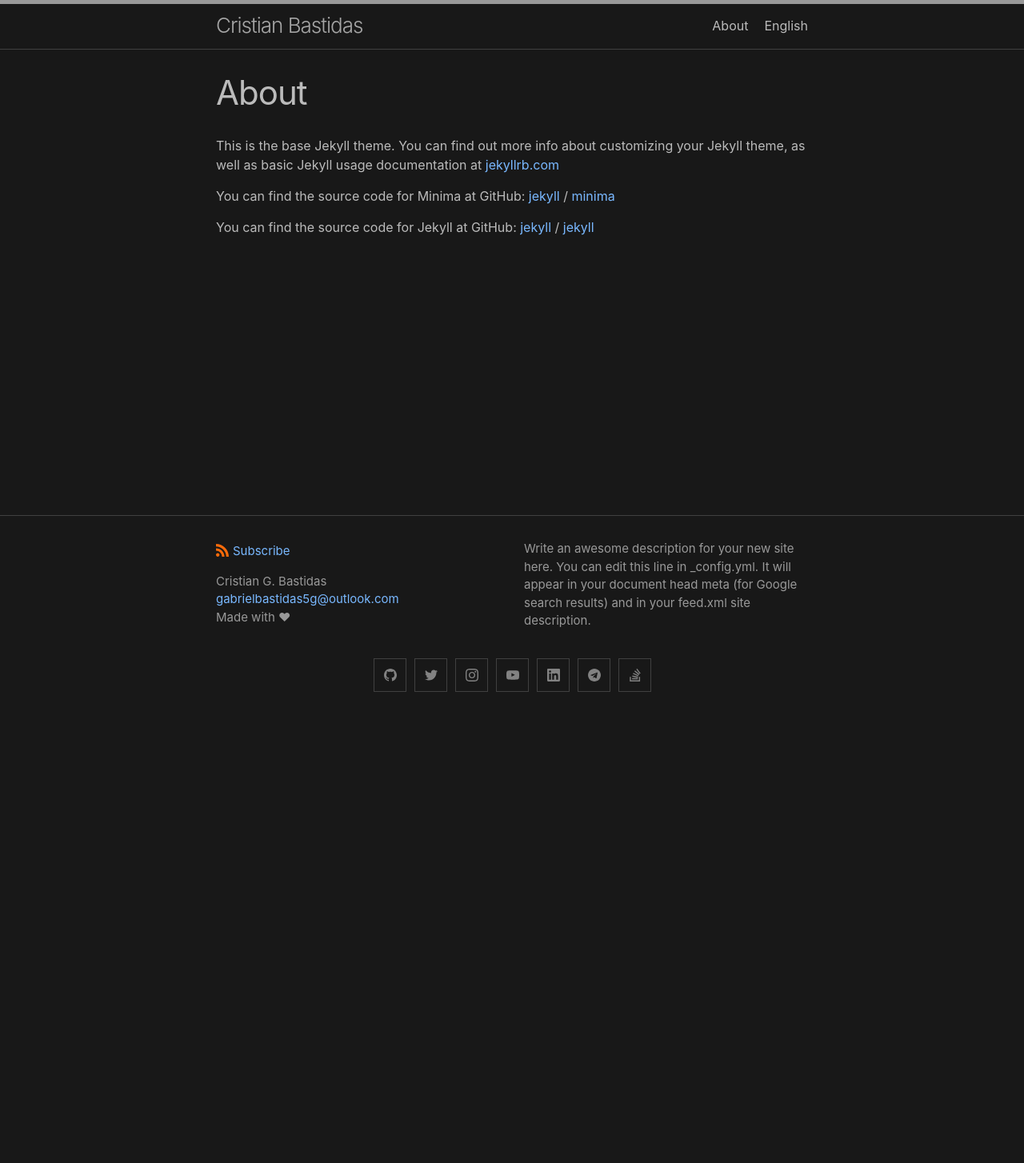
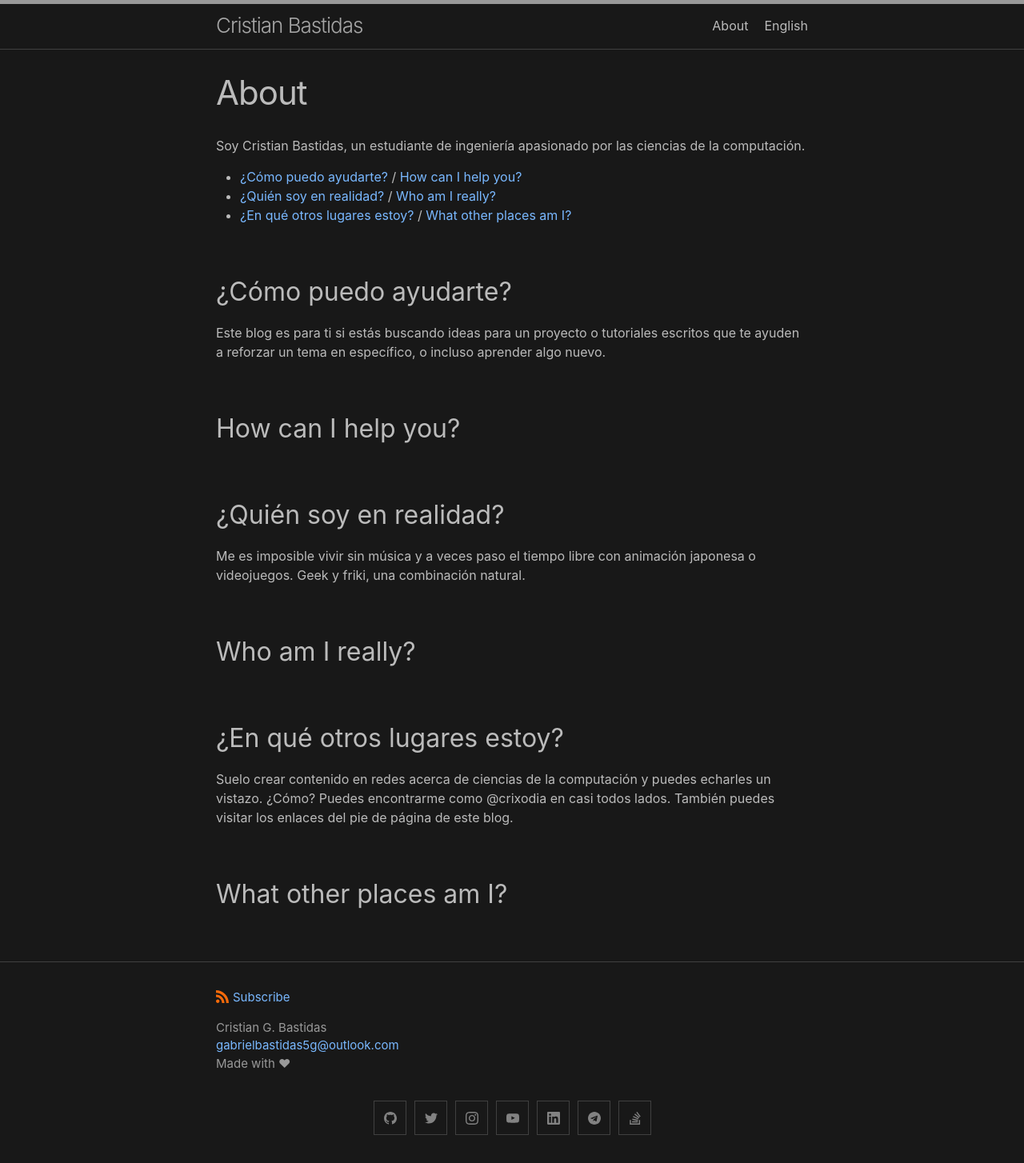
Before and after one commit to crixodia/my-blog, a Jekyll site: the page built from about.markdown, in a window 1280 px wide. Shown: the whole page at 80% size. Built offline with Jekyll 4.4.1, drawn with Linux system fonts in a browser that asks for light colours; before the commit the page ends 900 px from its top, so only the background shows below that.

Commit message:
Testing markdown header anchors

```diff
--- a/_config.yml
+++ b/_config.yml
@@ -22,9 +22,8 @@ title: Cristian Bastidas
 #email:
 
 description: >- # this means to ignore newlines until "baseurl:"
-  Write an awesome description for your new site here. You can edit this
-  line in _config.yml. It will appear in your document head meta (for
-  Google search results) and in your feed.xml site description.
+
+
 baseurl: "/my-blog" # the subpath of your site, e.g. /blog
 url: "https://crixodia.github.io" # the base hostname & protocol for your site, e.g. http://example.com
 
--- a/about.markdown
+++ b/about.markdown
@@ -3,16 +3,23 @@ layout: page
 title: About
 permalink: /about/
 ---
+Soy Cristian Bastidas, un estudiante de ingeniería apasionado por las ciencias de la computación.
 
-This is the base Jekyll theme. You can find out more info about customizing your Jekyll theme, as well as basic Jekyll usage documentation at [jekyllrb.com](https://jekyllrb.com/)
+* [¿Cómo puedo ayudarte?](#) / [How can I help you?](#how-can-i-help-you)
+* [¿Quién soy en realidad?](#) / [Who am I really?](#who-am-I-really)
+* [¿En qué otros lugares estoy?](#) / [What other places am I?](#what-other-places-am-I)
 
-You can find the source code for Minima at GitHub:
-[jekyll][jekyll-organization] /
-[minima](https://github.com/jekyll/minima)
+## ¿Cómo puedo ayudarte?
+Este blog es para ti si estás buscando ideas para un proyecto o tutoriales escritos que te ayuden a reforzar un tema en específico, o incluso aprender algo nuevo.
 
-You can find the source code for Jekyll at GitHub:
-[jekyll][jekyll-organization] /
-[jekyll](https://github.com/jekyll/jekyll)
+## How can I help you?
 
+## ¿Quién soy en realidad?
+Me es imposible vivir sin música y a veces paso el tiempo libre con animación japonesa o videojuegos. Geek y friki, una combinación natural.
 
-[jekyll-organization]: https://github.com/jekyll
+## Who am I really?
+
+## ¿En qué otros lugares estoy?
+Suelo crear contenido en redes acerca de ciencias de la computación y puedes echarles un vistazo. ¿Cómo? Puedes encontrarme como @crixodia en casi todos lados. También puedes visitar los enlaces del pie de página de este blog.
+
+## What other places am I?
```
